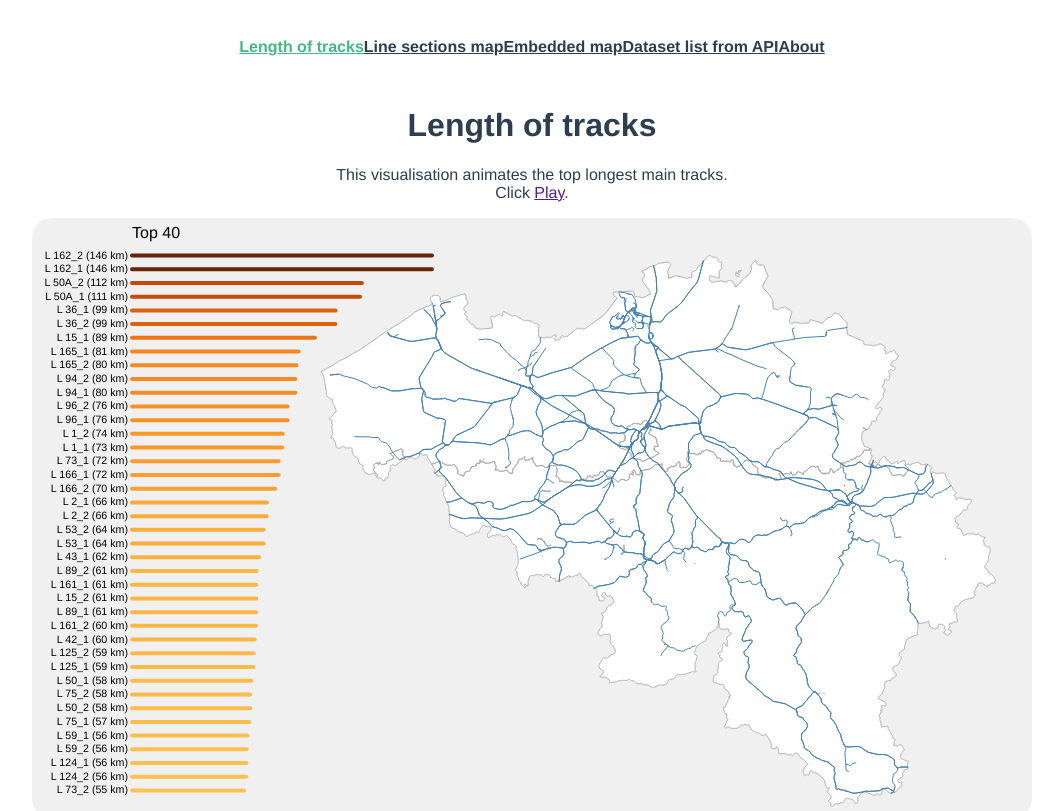
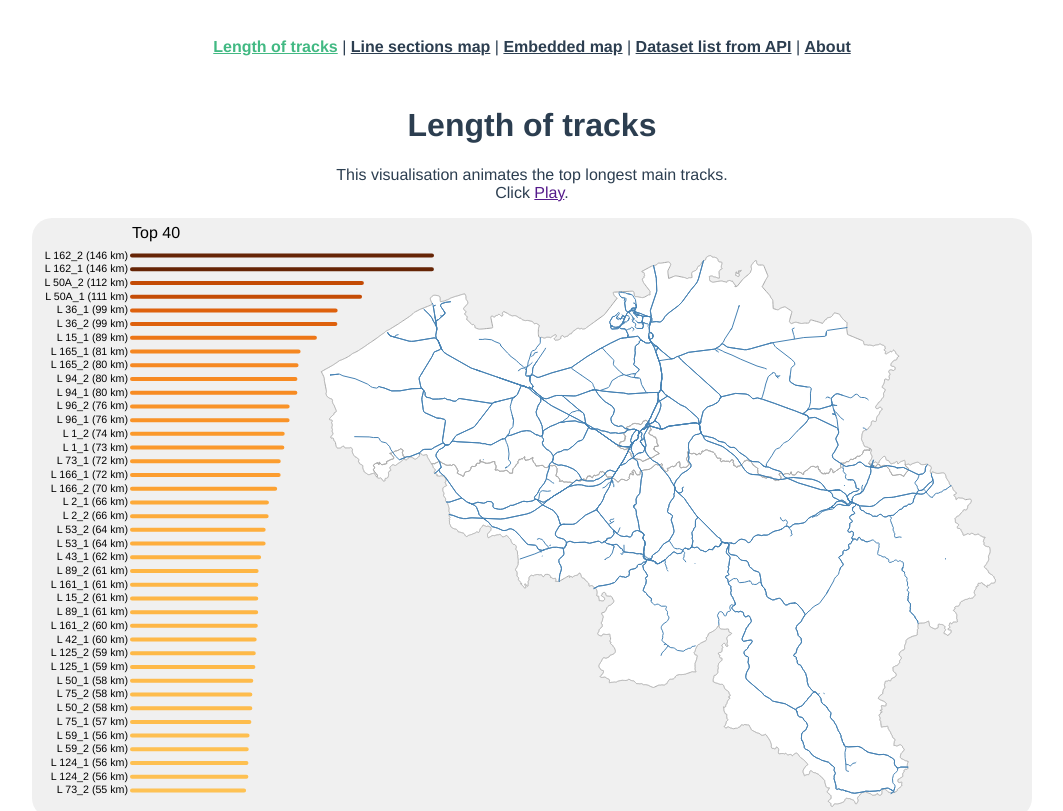
Before and after one commit to Thib-G/infrabel-opendata-sandbox, a Vue app: page /#/length-of-tracks in a window 1280 px wide. Shown: the top 811 px of the page, without its empty margins (108-1171 px from the left). Built offline with nearby package versions, Linux system fonts and the light colour scheme.

Commit message:
Bug with nav

```diff
--- a/src/App.vue
+++ b/src/App.vue
@@ -5,7 +5,7 @@
         <span :key="route.name">
           <router-link :to="route.path">{{ route.meta.descr }}</router-link>
           <span
-            v-if="index < activeRoutes - 1"
+            v-if="index < activeRoutes.length - 1"
             :key="route.name"> | </span>
         </span>
       </template>
```
